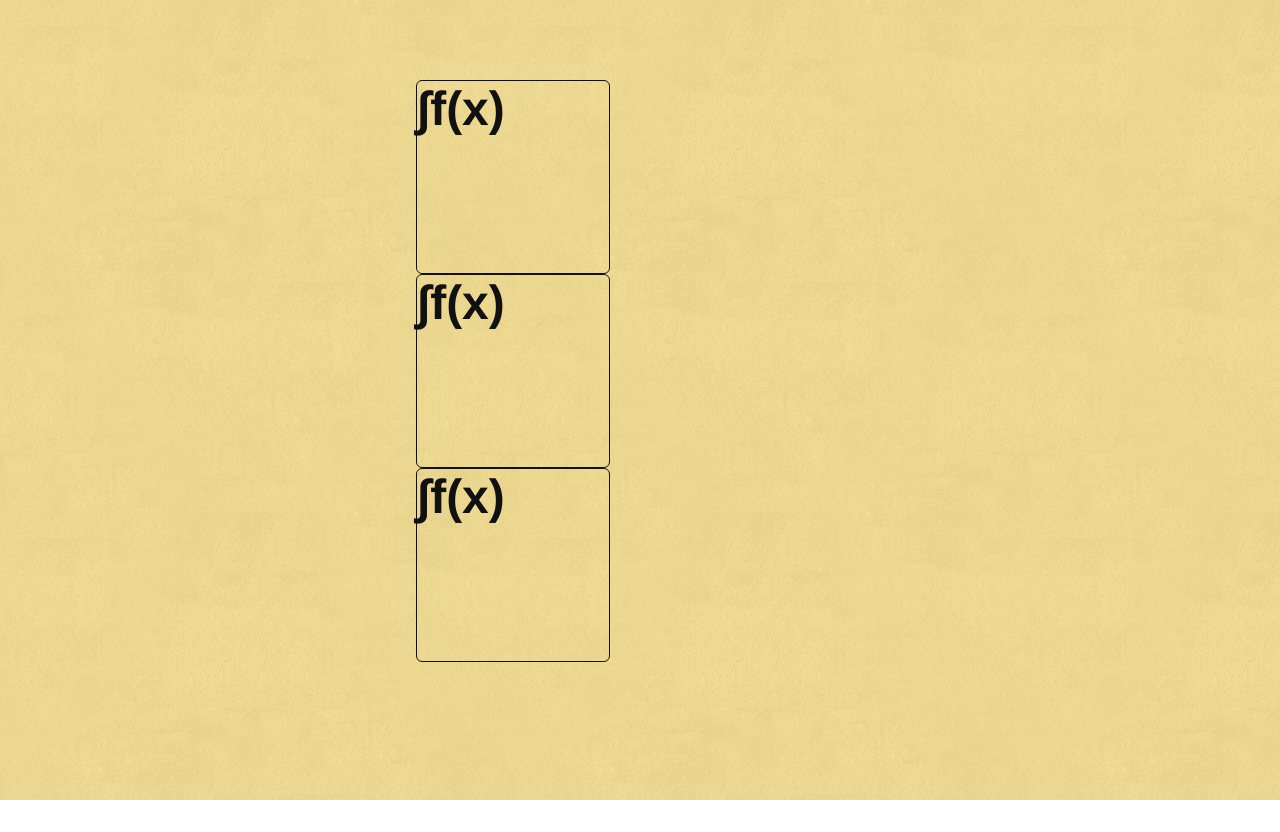
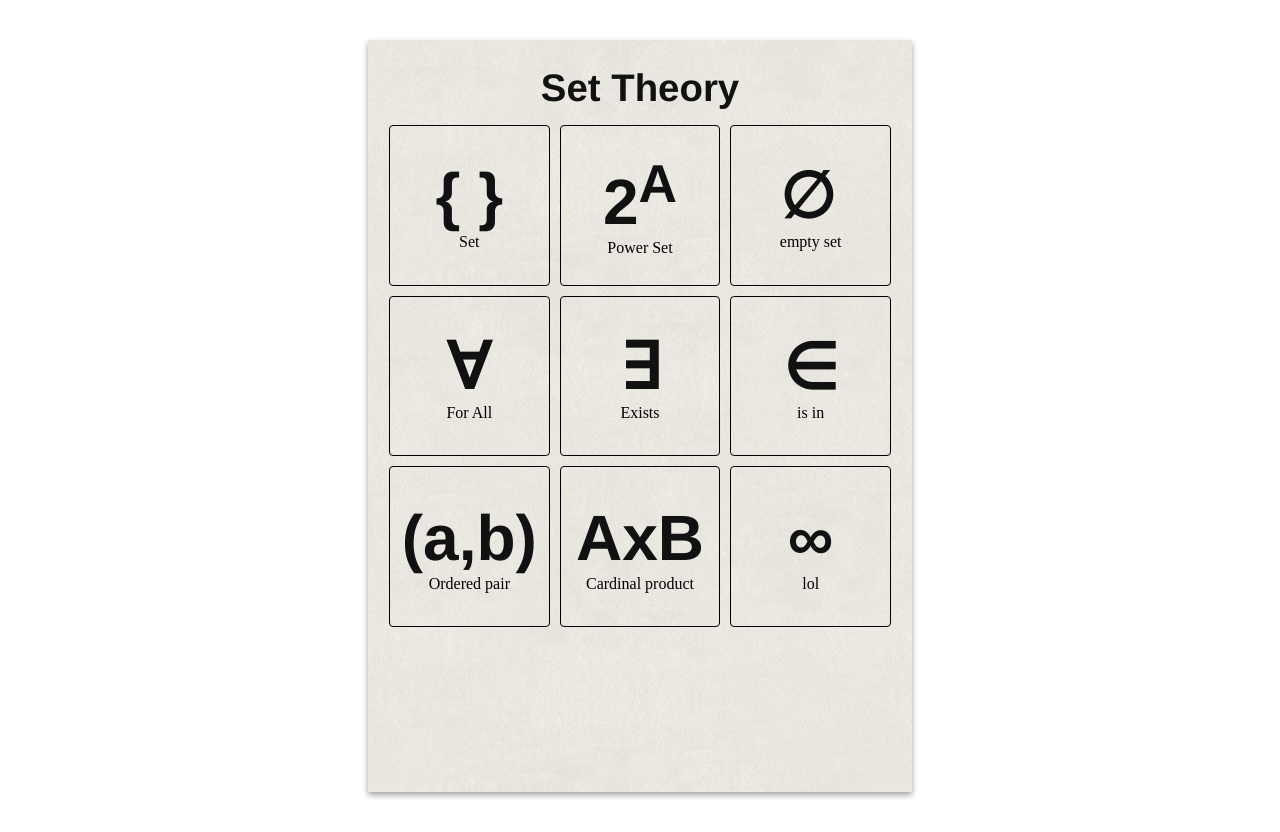
Before and after one commit to zarnold/math-poster, a plain HTML site: page index.html in a window 1280 px wide. Before the commit the page ends 800 px from the top, so only its background shows below. Drawn offline with Linux system fonts and the light colour scheme.

Commit message:
Sumbol size and flex grid

```diff
--- a/index.html
+++ b/index.html
@@ -2,28 +2,82 @@
 
 <head>
     <style type="text/css">
-        body {
-            background-image: linear-gradient(to right, rgba(235, 184, 5, .4), rgba(235, 184, 5, .4)),
-                url('extra_clean_paper.png') ;
+        // Reset
+
+        * {
+            padding: 0;
+            margin: 0;
         }
 
-        main {
-            margin: 10vh auto;
-            width: 56vh;
-            height: 80vh;
+        body {
+            background-color: white;
+        }
 
-            display: flex;
-
+        #page {
+            margin: 5vh auto;
+            width: 64vh;
+            height: 90vh;
+            padding: 2vh;
+            box-shadow: 0 3px 6px rgba(0, 0, 0, 0.16), 0 3px 6px rgba(0, 0, 0, 0.23);
+            background-image: linear-gradient(to right, rgba(228, 223, 206, 0.4), rgba(228, 223, 206, 0.4)),
+                url('extra_clean_paper.png');
 
         }
 
+        header {
+            display: flex;
+            height: 5vw;
+        }
+
         h1 {
-            font-size: 3em;
+            margin: auto;
+            font-size: 3vw;
+            padding: 0;
+
+        }
+
+
+        main {
+            display: grid;
+            grid-template-columns: repeat(3, 1fr);
+            grid-auto-rows: 1fr;
+        }
+
+        main::before {
+            content: '';
+            width: 0;
+            padding-bottom: 100%;
+            grid-row: 1 / 1;
+            grid-column: 1 / 1;
+        }
+
+        main>*:first-child {
+            grid-row: 1 / 1;
+            grid-column: 1 / 1;
+        }
+
+        /* Just to make the grid visible */
+
+        main>* {
+            border: 1px black solid;
+            border-radius: 4px;
+            margin: 5px;
+            display: flex;
+        }
+
+        figure {
+            margin: auto;
+        }
+
+        h2 {
             font-weight: bold;
-            border: 1px solid #111;
-            border-radius: 6px;
-            width: 4em;
-            height: 4em;
+            font-size: 8vh;
+            margin: 0;
+            padding: 0;
+        }
+
+        figcaption {
+            text-align: center;
         }
 
         h1,
@@ -31,7 +85,7 @@
         h3 {
             color: #111;
             font-family: 'Helvetica Neue', sans-serif;
-            margin: auto;
+
         }
     </style>
     <meta charset="utf-8" />
@@ -40,14 +94,67 @@
 </head>
 
 <body>
-    <main>
-        <section>
-            <h1>&int;f(x)</h1>
-            <h1>&int;f(x)</h1>
-            <h1>&int;f(x)</h1>
-        </section>
+    <div id="page">
+        <header>
+            <h1>Set Theory </h1>
+        </header>
+        <main>
+            <div>
+                <figure>
+                    <h2>{ }</h2>
+                    <figcaption>Set</figcaption>
+                </figure>
+            </div>
+            <div>
+                <figure>
+                    <h2>2<sup>A</sup></h2>
+                    <figcaption>Power Set</figcaption>
+                </figure>
+            </div>
+            <div>
+                <figure>
+                    <h2>&emptyset;</h2>
+                    <figcaption>empty set</figcaption>
+                </figure>
+            </div>
+            <div>
+                <figure>
+                    <h2>&forall;</h2>
+                    <figcaption>For All</figcaption>
+                </figure>
+            </div>
+            <div>
+                <figure>
+                    <h2>&exist;</h2>
+                    <figcaption>Exists</figcaption>
+                </figure>
+            </div>
+            <div>
+                <figure>
+                    <h2>&isin;</h2>
+                    <figcaption>is in </figcaption>
+                </figure>
+            </div>
+            <div>
+                <figure>
+                    <h2>(a,b)</h2>
+                    <figcaption>Ordered pair</figcaption>
+                </figure>
+            </div>
+            <div>
+                <figure>
+                    <h2>AxB</h2>
+                    <figcaption>Cardinal product</figcaption>
+                </figure>
+            </div>
+            <div>
+                <figure>
+                    <h2>&infin;</h2>
+                    <figcaption>lol</figcaption>
+                </figure>
+            </div>
+    </div>
     </main>
-
 </body>
 
 </html>
```
